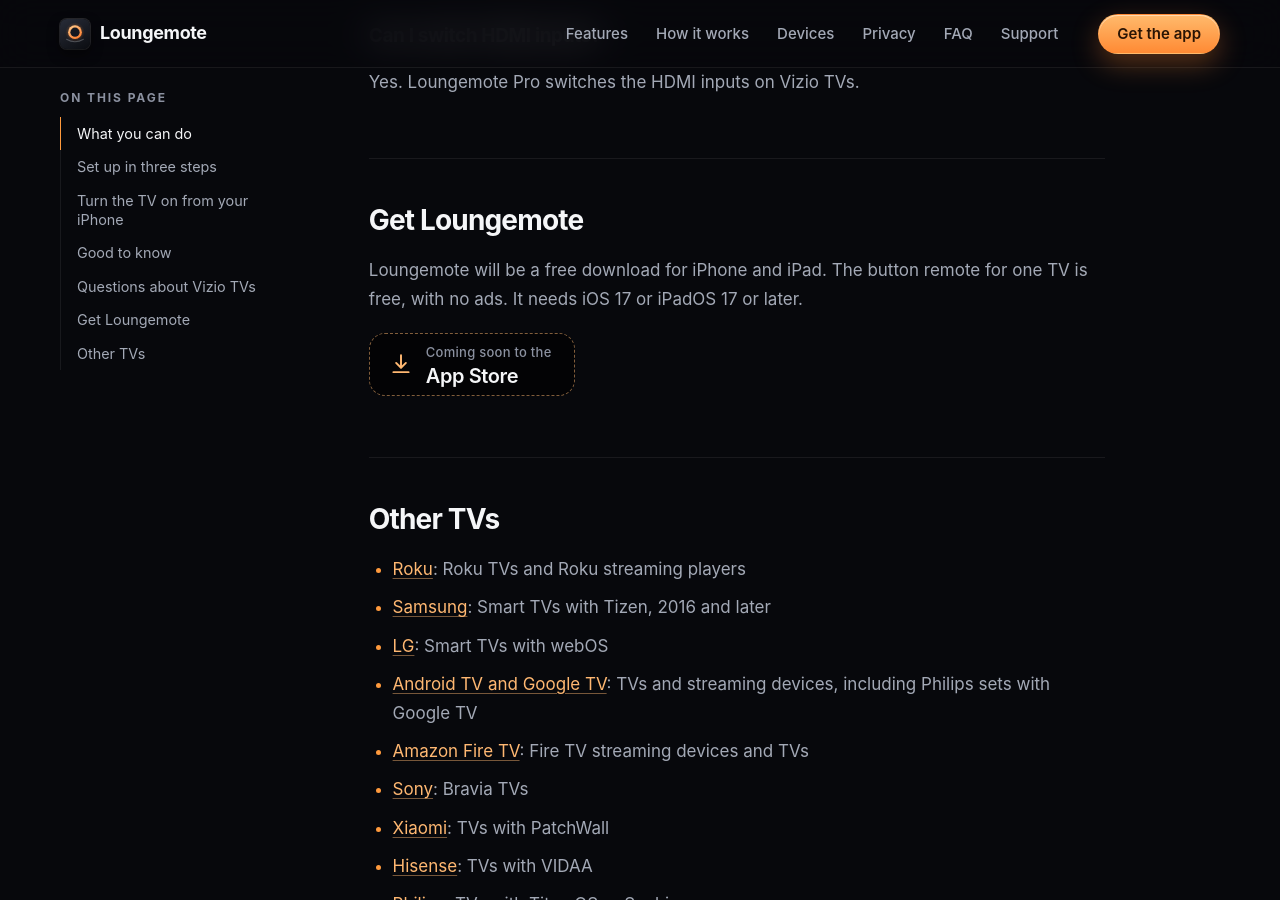
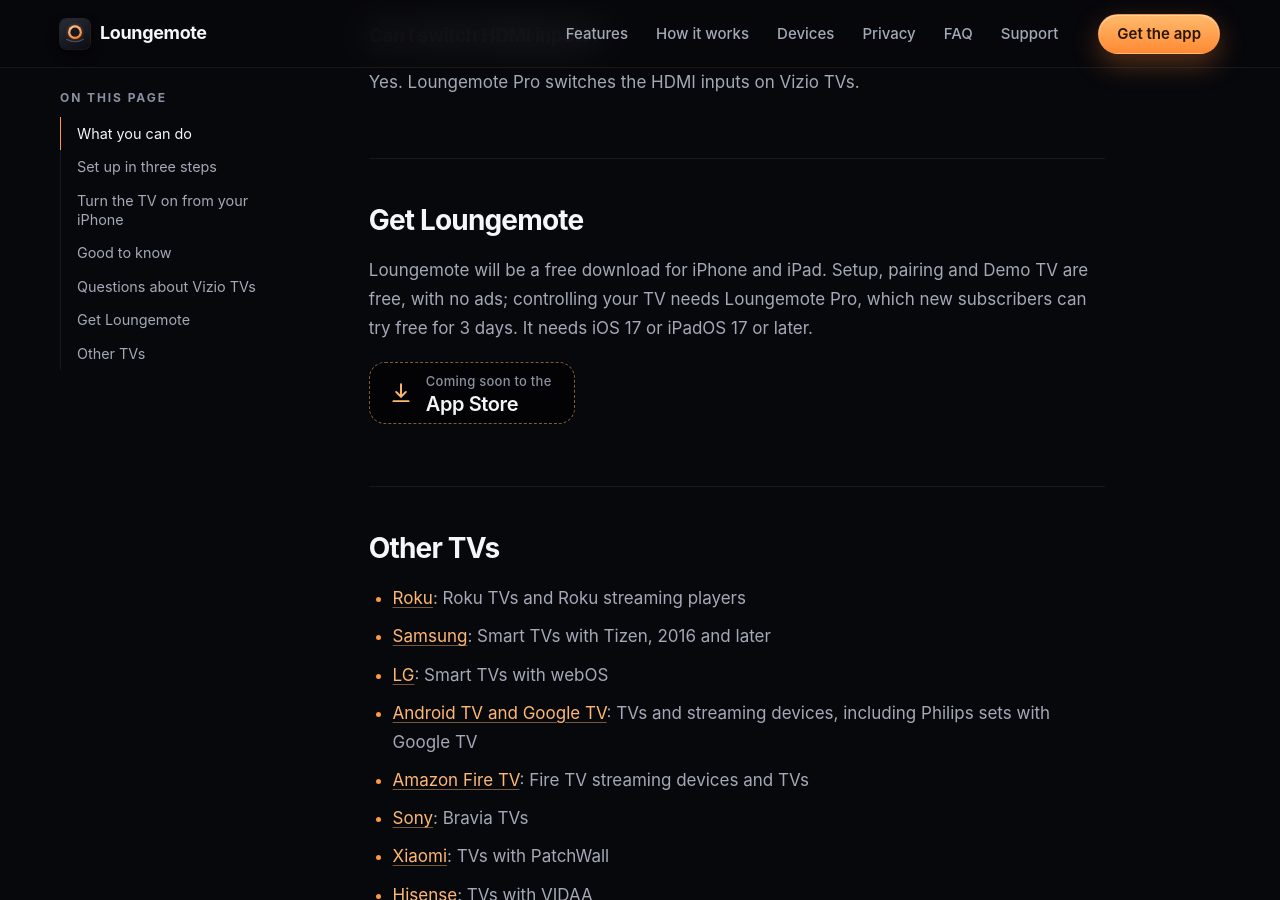
Before and after one commit to Loungemote/loungemote-site, a Jekyll site: the page built from _remotes/vizio-tv-remote.md, in a window 1280 px wide and 900 px high, scrolled down 2123 px. Built offline with Jekyll 4.4.1, drawn with Linux system fonts in a browser that asks for light colours.

Commit message:
Update hero tagline and clarify Pro/free-trial wording on remote pages
Co-Authored-By: Claude Sonnet 5.5 <noreply@anthropic.com>

```diff
--- a/_config.yml
+++ b/_config.yml
@@ -1,5 +1,5 @@
 title: Loungemote
-tagline: One remote for every TV at home
+tagline: Your iPhone is the TV remote
 # The home page title is `seo_title` in index.html; other pages use "Title · Loungemote".
 description: >-
   TV remote app for iPhone and iPad. Control Samsung, LG, Roku, Fire TV, Google TV, Vizio,
--- a/_data/home/de.yml
+++ b/_data/home/de.yml
@@ -15,7 +15,7 @@ badge:
   soon_label: Bald im App Store
 hero:
   eyebrow: TV-Fernbedienung für iPhone und iPad
-  title: Eine Fernbedienung für jeden Fernseher im Haus.
+  title: Dein iPhone ist die TV-Fernbedienung.
   lead: Loungemote ist eine Fernbedienungs-App für iPhone und iPad. Sie steuert Samsung, LG, Sony, Fire TV, Android TV, Google TV, Philips, Hisense, Roku und weitere Smart TVs über dein WLAN. Ohne Infrarot-Adapter, ohne Konto, ohne Werbung.
   how_link: So funktioniert's
   trust: [3 Tage gratis, Keine Werbung, Kein Konto]
--- a/_data/home/ja.yml
+++ b/_data/home/ja.yml
@@ -15,7 +15,7 @@ badge:
   soon_label: App Storeで近日公開
 hero:
   eyebrow: iPhone・iPad用テレビリモコン
-  title: 家じゅうのテレビを、スマホひとつで。
+  title: iPhoneが、テレビのリモコンに。
   lead: Loungemoteはテレビリモコンアプリです。ソニー、LG、Fire TV、Android TV、Google TV、ハイセンス、シャオミ、Samsung、Rokuなどのスマートテレビを Wi-Fiで操作します。赤外線アダプタもアカウントも不要、広告もありません。
   how_link: 使い方を見る
   trust: [3日間無料, 広告なし, アカウント不要]
--- a/_data/home/zh.yml
+++ b/_data/home/zh.yml
@@ -15,7 +15,7 @@ badge:
   soon_label: 即将登陆 App Store
 hero:
   eyebrow: iPhone 和 iPad 电视遥控器
-  title: 一部手机，遥控家里所有电视。
+  title: 手机就是电视遥控器。
   lead: Loungemote 是万能电视遥控器 App。它通过 Wi-Fi 控制三星、LG、索尼、小米、海信、Roku、Fire TV、Android TV 和 Google TV 等智能电视。无需红外发射器，无需账号，没有广告。
   how_link: 看看怎么用
   trust: [免费试用 3 天, 没有广告, 无需账号]
--- a/_layouts/remote.html
+++ b/_layouts/remote.html
@@ -16,7 +16,7 @@ layout: page
 {%- endif %}
 
 <h2 id="download">Get Loungemote</h2>
-<p>{% if site.app_store_url and site.app_store_url != "" %}Loungemote is a free download for iPhone and iPad.{% else %}Loungemote will be a free download for iPhone and iPad.{% endif %} The button remote for one TV is free, with no ads. It needs iOS 17 or iPadOS 17 or later.</p>
+<p>{% if site.app_store_url and site.app_store_url != "" %}Loungemote is a free download for iPhone and iPad.{% else %}Loungemote will be a free download for iPhone and iPad.{% endif %} Setup, pairing and Demo TV are free, with no ads; controlling your TV needs Loungemote Pro, which new subscribers can try free for 3 days. It needs iOS 17 or iPadOS 17 or later.</p>
 <p>{% include store-badge.html %}</p>
 
 <h2 id="other-tvs">Other TVs</h2>
--- a/index.html
+++ b/index.html
@@ -11,7 +11,7 @@ preload_image: /assets/img/screens/remote.webp
   <div class="hero__glow" aria-hidden="true"></div>
   <div class="container hero__inner">
     <p class="eyebrow hero__eyebrow"><span class="dot" aria-hidden="true"></span>TV remote for iPhone and iPad</p>
-    <h1 class="hero__title">One remote for <em>every&nbsp;TV</em> at&nbsp;home.</h1>
+    <h1 class="hero__title">Your iPhone is <em>the&nbsp;TV&nbsp;remote</em>.</h1>
     <p class="hero__lead">Loungemote is a TV remote app for iPhone and iPad. It controls Samsung, LG, Roku, Fire TV, Android TV, Google TV, Vizio, Sony and other smart TVs over your Wi&#8209;Fi. No infrared blaster, no account, no ads.</p>
     <div class="hero__actions">
       {% include store-badge.html %}
```
